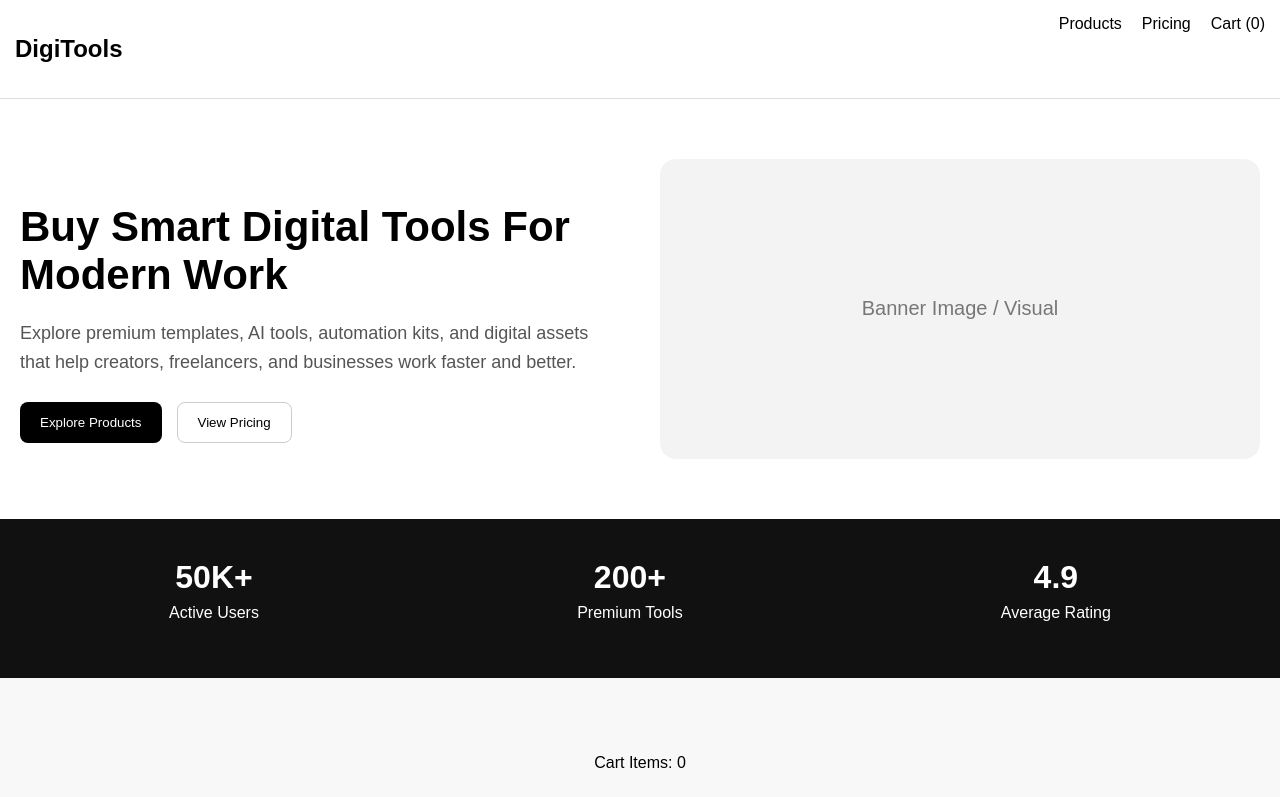
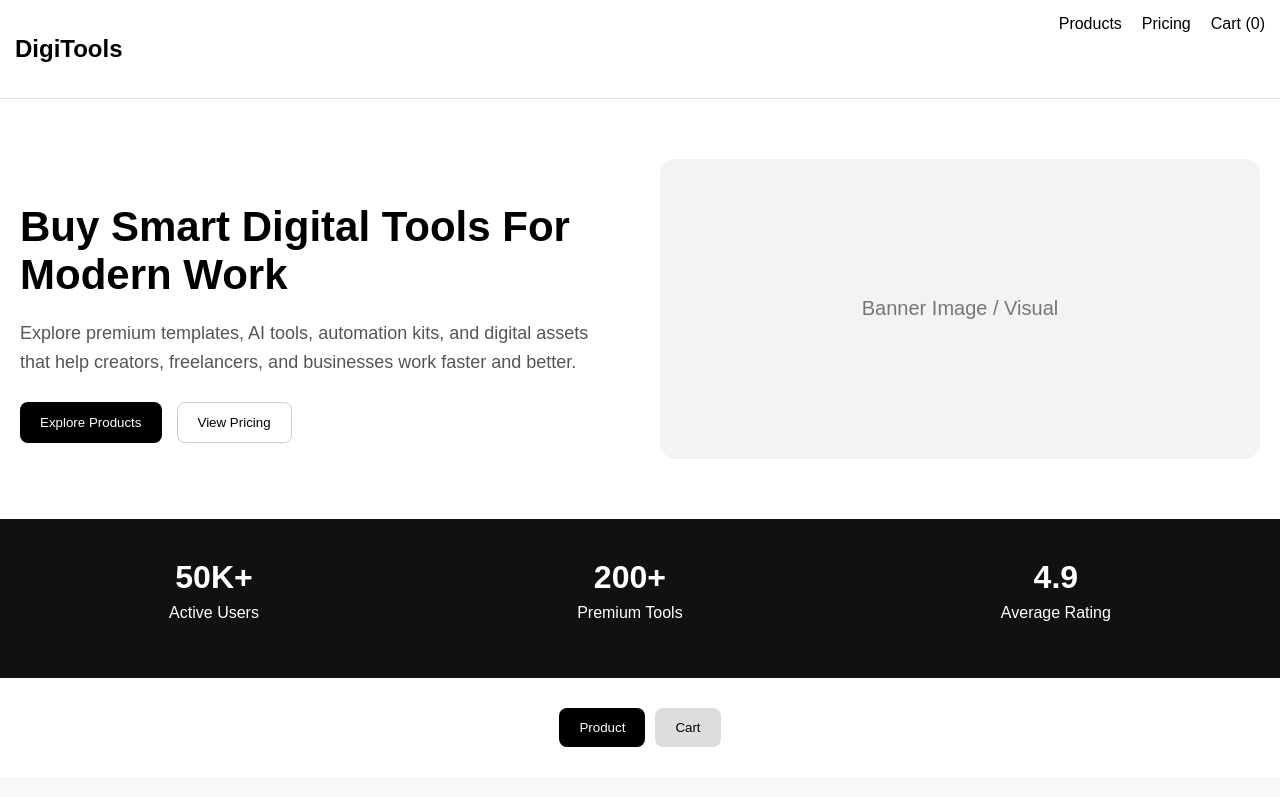
Before and after one commit to hamsakib/hasanalmahmud-b13-a06, a React (Vite) app: page / in a window 1280 px wide. Shown: the top 797 px of the page. Built offline with nearby package versions, Linux system fonts and the light colour scheme.

Commit message:
added cart and product toggle.

```diff
--- a/src/App.jsx
+++ b/src/App.jsx
@@ -9,6 +9,7 @@ import { products } from "./data/products";
 
 function App() {
   const [cart, setCart] = useState([]);
+  const [view, setView] = useState("products");
   const addToCart = (product) => {
   setCart([...cart, product]);
   };
@@ -21,11 +22,39 @@ function App() {
       <Navbar cartCount={cart.length} />
       <Hero />
       <Stats />
+      <div style={{ padding: "30px 20px", textAlign: "center" }}>
+  <button
+    onClick={() => setView("products")}
+    style={{
+      padding: "12px 20px",
+      marginRight: "10px",
+      backgroundColor: view === "products" ? "black" : "#ddd",
+      color: view === "products" ? "white" : "black",
+      border: "none",
+      borderRadius: "8px",
+      cursor: "pointer",
+    }}
+  >
+    Product
+  </button>
 
+  <button
+    onClick={() => setView("cart")}
+    style={{
+      padding: "12px 20px",
+      backgroundColor: view === "cart" ? "black" : "#ddd",
+      color: view === "cart" ? "white" : "black",
+      border: "none",
+      borderRadius: "8px",
+      cursor: "pointer",
+    }}
+  >
+    Cart
+  </button>
+</div>
+
+      {view === "products" ? (
   <div style={{ padding: "60px 20px", backgroundColor: "#f8f8f8" }}>
-        <p style={{ textAlign: "center", marginBottom: "10px" }}>
-          Cart Items: {cart.length}
-        </p>
     <h1 style={{ textAlign: "center", marginBottom: "40px" }}>
       Our Products
     </h1>
@@ -46,8 +75,9 @@ function App() {
       ))}
     </div>
   </div>
-
+) : (
   <Cart cart={cart} removeFromCart={removeFromCart} />
+)}
     </div>
   );
 }
```
Lines whose indentation alone changed are shown as unchanged.
